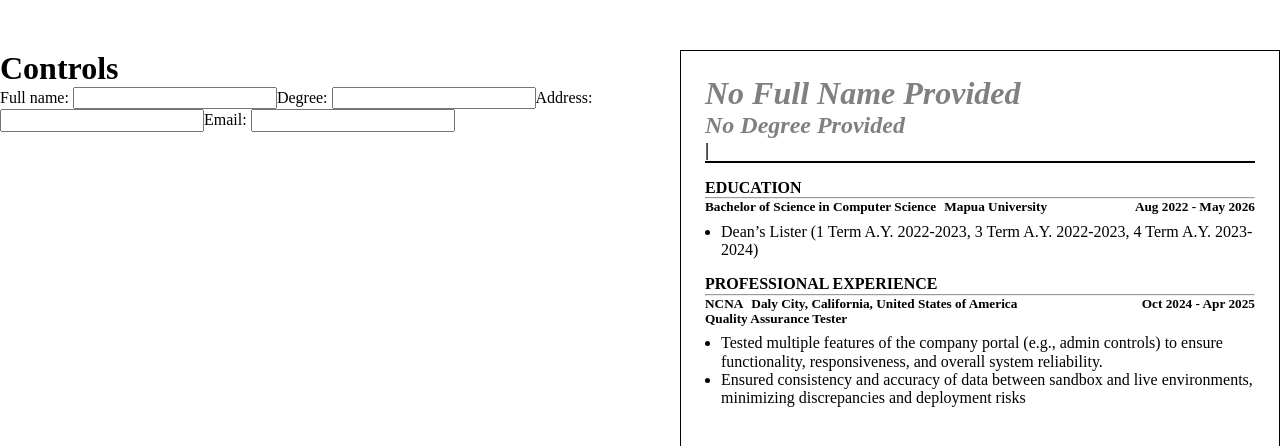
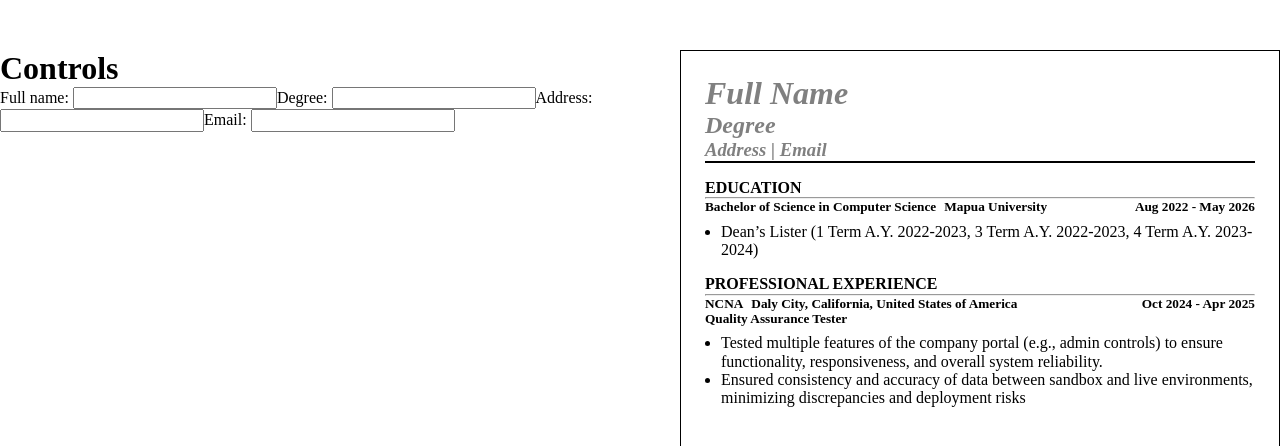
Before and after one commit to Bleu24/CV-Builder, a React (Vite) app: page / in a window 1280 px wide. Shown: the top 446 px of the page. Built offline with nearby package versions, Linux system fonts and the light colour scheme.

Commit message:
feat: add conditional statements for empty info

```diff
--- a/src/ui/components/Header.jsx
+++ b/src/ui/components/Header.jsx
@@ -2,13 +2,12 @@ import "../styles/Page.css";
 
 export default function Header({ user }) {
 
-  console.log(user);
   return (
     <header id="user-info">
-      <h1 className={user.fullName || "no-info"} >{user.fullName || "No Full Name Provided"}</h1>
-      <h2 className={user.degree || "no-info"}> {user.degree || "No Degree Provided" }</h2>
-      <h3>
-        {user.address} | {user.email}{" "}
+      <h1 className={user.fullName || "no-info"} >{user.fullName || "Full Name "}</h1>
+      <h2 className={user.degree || "no-info"}> {user.degree || "Degree " }</h2>
+      <h3 className={(!user.address && !user.email) && "no-info"}>
+        {user.address || "Address" } | {user.email || "Email"}{" "}
       </h3>
     </header>
   );
```
